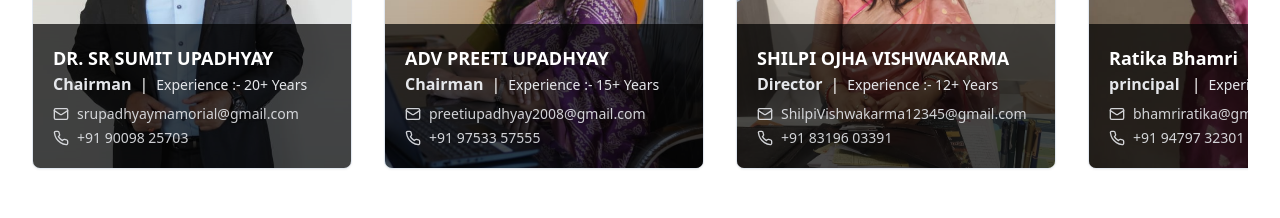
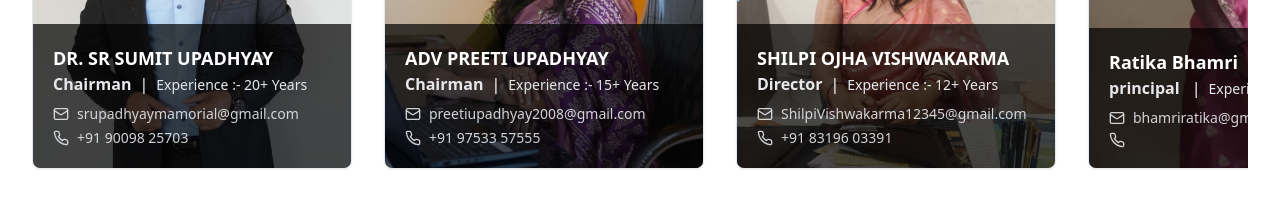
Before and after one commit to Techori/zee-school, a React (Vite) app: page / in a window 1280 px wide. Shown: the part 3840-4058 px from the top of the page. Built offline with nearby package versions, Linux system fonts and the light colour scheme.

Commit message:
Update Faculty.tsx

```diff
--- a/src/components/Faculty.tsx
+++ b/src/components/Faculty.tsx
@@ -36,7 +36,7 @@ export function Faculty() {
       experience: "12+ Years",
       image: "/Images/faculty/img4.jpg",
       email: "bhamriratika@gmail.com",
-      phone: "+91 94797 32301",
+      phone: "",
       alt:"/user.avif"
     },
 
```
